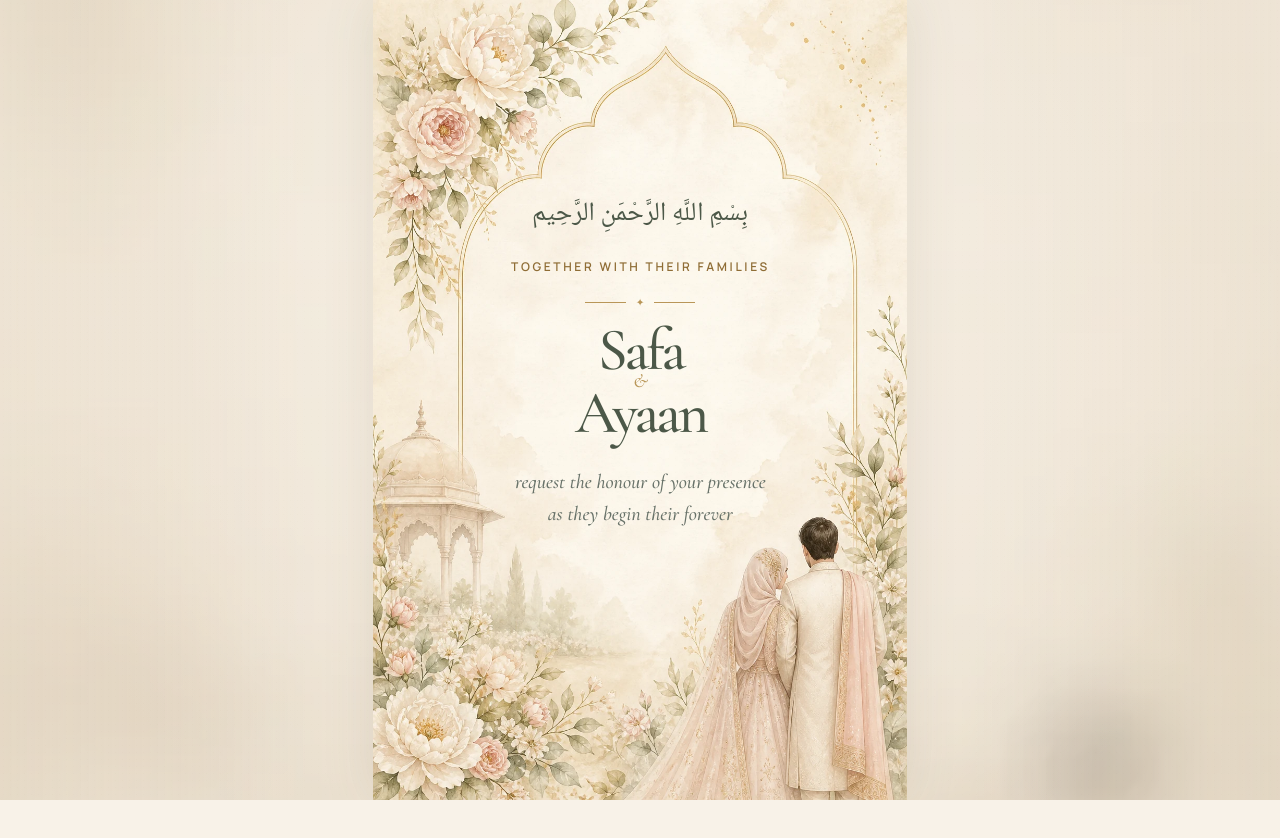
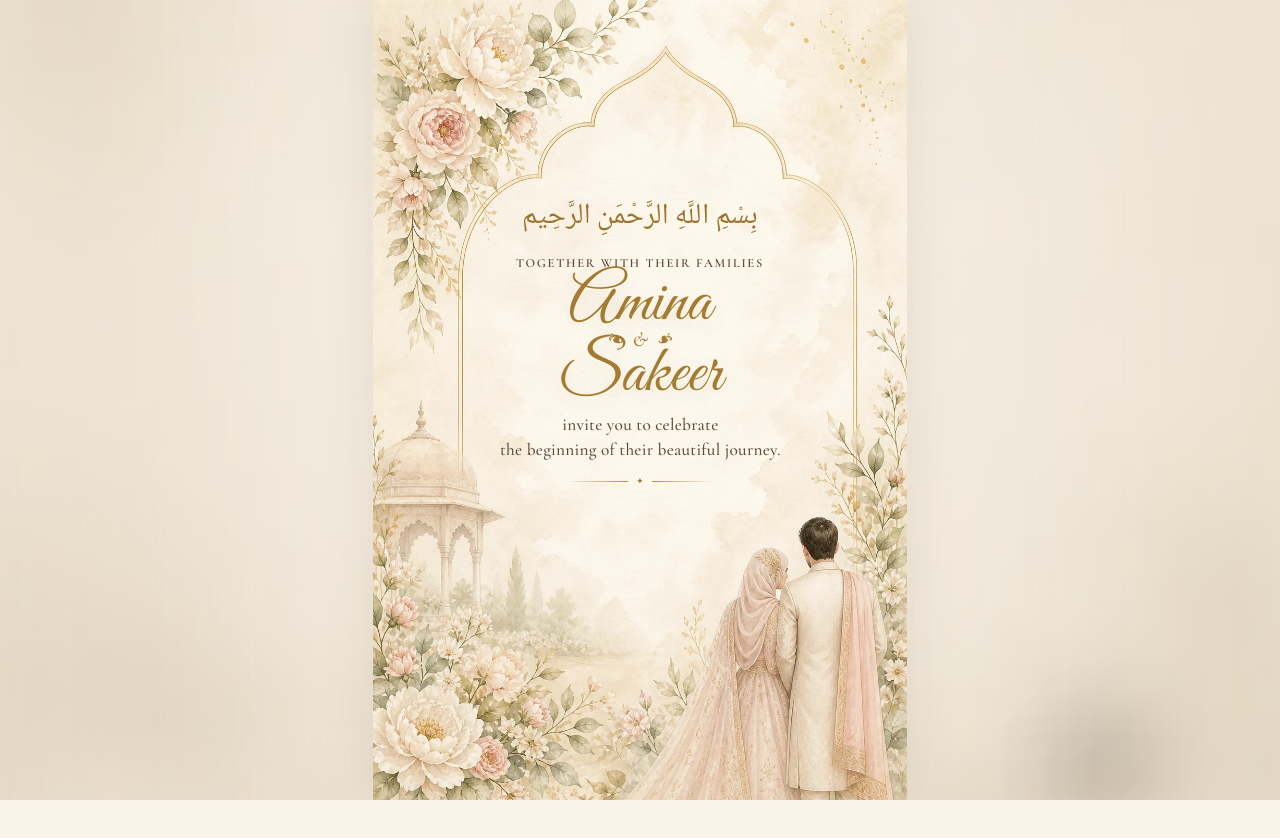
Before and after one commit to sakeerHussain/Wedding-Invitation, a Next.js app: page / in a window 1280 px wide. Both pictures are taken after a click on the button "SA". Shown: the top 838 px of the page. Built offline with nearby package versions, Linux system fonts and the light colour scheme.

Commit message:
Redesign invitation card typography

```diff
--- a/app/globals.css
+++ b/app/globals.css
@@ -1,4 +1,4 @@
-@import url('https://fonts.googleapis.com/css2?family=Cormorant+Garamond:ital,wght@0,400;0,500;0,600;1,500&family=Manrope:wght@400;500;600&family=Noto+Naskh+Arabic:wght@500&display=swap');
+@import url('https://fonts.googleapis.com/css2?family=Cormorant+Garamond:ital,wght@0,400;0,500;0,600;1,500&family=Great+Vibes&family=Manrope:wght@400;500;600&family=Noto+Naskh+Arabic:wght@500&display=swap');
 @import "tailwindcss";
 
 :root { --ivory:#f8f2e8; --paper:#fdfaf3; --green:#4c5848; --green-2:#66715e; --gold:#b99658; --blush:#d6aaa0; --ink:#4a4c43; }
@@ -56,22 +56,27 @@ button:focus-visible,a:focus-visible,[tabindex="-1"]:focus-visible { outline:3px
 .invitation--open .arch__inner > :nth-child(5) { animation-delay:1.57s; }
 .card-secondary { opacity:0; transform:translateY(18px) scale(.98); pointer-events:none; }
 .invitation--celebrating .card-secondary { animation:detailContentIn .75s cubic-bezier(.2,.75,.25,1) forwards; pointer-events:auto; }
-.invitation--celebrating .date-lockup { animation-delay:.1s; }
-.invitation--celebrating .verse { animation-delay:.24s; }
-.invitation--celebrating .verse-ref { animation-delay:.36s; }
+.invitation--celebrating .invitation-facts { animation-delay:.1s; }
+.invitation--celebrating .card-blessing { animation-delay:.3s; }
 .card-reveal-action { position:absolute; z-index:8; inset:0; padding:0; border:0; background:transparent; cursor:pointer; }
 .floral-shower { position:fixed; z-index:30; inset:0; overflow:hidden; pointer-events:none; contain:layout style paint; }
 .floral-piece { --piece-x:50vw; --piece-delay:0s; --piece-duration:6s; --piece-drift:20vw; --piece-rotation:0deg; position:absolute; top:-9vh; left:var(--piece-x); width:12px; height:20px; opacity:0; transform-origin:50% 20%; will-change:transform,opacity; backface-visibility:hidden; animation:floralFall var(--piece-duration) linear var(--piece-delay) infinite both; }
 .floral-piece--0 { border-radius:90% 10% 90% 10%; background:linear-gradient(145deg,#73806b,#aab49d); box-shadow:inset 1px 0 #f4ead8a0; }
 .floral-piece--1 { width:13px; height:13px; border-radius:70% 30% 65% 35%; background:linear-gradient(145deg,#e8c2b8,#f6ddd5); box-shadow:0 0 0 2px #fff7ed70; }
 .floral-piece--2 { width:10px; height:17px; border-radius:100% 0 100% 0; background:linear-gradient(145deg,#d9ba7b,#f0d9a8); }
-.bismillah { margin:0 0 1.3rem; font:500 clamp(1.15rem,2.2vw,1.65rem) "Noto Naskh Arabic",serif; color:var(--green); }
-.ornament { width:110px; display:flex; align-items:center; gap:10px; margin:1.2rem 0; color:var(--gold); }.ornament:before,.ornament:after { content:""; height:1px; flex:1; background:var(--gold); }.ornament span { font-size:.65rem; }
-h1 { margin:0; display:flex; flex-direction:column; font:500 clamp(3.7rem,7.5vh,6rem)/.68 "Cormorant Garamond",serif; color:var(--green); letter-spacing:-.055em; text-shadow:0 2px 16px #fffaf0; }
-h1 small { margin:.24em 0; color:var(--gold); font-size:.32em; font-style:italic; letter-spacing:0; }
-.invitation-copy { margin:2rem 0 1.4rem; font:italic 500 clamp(1rem,1.7vw,1.25rem)/1.6 "Cormorant Garamond",serif; color:#687269; }
-.date-lockup { display:flex; align-items:center; gap:1.1rem; color:var(--green); text-transform:uppercase; }.date-lockup strong { padding:0 1.1rem; border-left:1px solid #c1a36c;border-right:1px solid #c1a36c; font:500 clamp(1rem,2vw,1.3rem) "Cormorant Garamond",serif; letter-spacing:.14em; }.date-lockup span { font-size:.75rem; letter-spacing:.11em; }
-.verse { margin:2rem 0 .2rem; font:italic 500 .98rem "Cormorant Garamond",serif; color:#59645c; }.verse-ref { color:#8f6d35; font-size:.72rem; letter-spacing:.13em; text-transform:uppercase; }
+.bismillah { margin:0 0 .9rem; font:500 clamp(1.2rem,2.4vw,1.8rem) "Noto Naskh Arabic",serif; color:#9b742f; text-shadow:0 1px #fff8e9; }
+.card-family-line { margin:0; color:#5d4936; font:600 clamp(.65rem,1.1vw,.78rem)/1.4 "Cormorant Garamond",serif; letter-spacing:.14em; text-transform:uppercase; }
+.couple-names-focus { outline:none; }
+.couple-names { margin:.65rem 0 .45rem; display:flex; flex-direction:column; align-items:center; font:400 clamp(3.8rem,8.5vh,6.6rem)/.62 "Great Vibes","Cormorant Garamond",serif; color:#a47b31; letter-spacing:0; text-shadow:0 2px 1px #fff8e8,0 6px 18px #795d2420; }
+.couple-names small { min-width:9rem; margin:.2em 0 .18em; display:flex; align-items:center; justify-content:center; gap:.55rem; color:#a47b31; font:400 .3em/1 "Cormorant Garamond",serif; }
+.couple-names small i { font-style:normal; transform:rotate(20deg); }.couple-names small i:last-child { transform:scaleX(-1) rotate(20deg); }.couple-names small b { font-weight:400;font-style:italic; }
+.invitation-copy { margin:.55rem 0 .45rem; font:500 clamp(.9rem,1.55vw,1.08rem)/1.45 "Cormorant Garamond",serif; color:#5e4b3d; letter-spacing:.015em; }
+.card-divider { width:min(9rem,55%); display:flex; align-items:center; gap:.5rem; margin:.35rem auto; color:#a67b2c; }.card-divider:before,.card-divider:after { content:""; height:1px; flex:1; background:linear-gradient(90deg,transparent,#b58a3c); }.card-divider:after { background:linear-gradient(90deg,#b58a3c,transparent); }.card-divider span { font-size:.55rem; }
+.invitation-facts { width:min(27rem,94%); display:grid; gap:.4rem; margin:.2rem auto 0; }
+.invitation-meta-row { display:grid; grid-template-columns:2.2rem minmax(0,1fr); gap:.65rem; align-items:center; text-align:left; padding:.28rem 0; border-bottom:1px solid #b58a3c3d; }
+.invitation-meta-row:last-child { border-bottom:0; }.invitation-meta-row__icon { display:grid; place-items:center; width:2rem; aspect-ratio:1; color:#a67b2c; font:500 1.35rem "Cormorant Garamond",serif; }
+.invitation-meta-row strong { display:block; color:#735936; font:600 .65rem/1.2 "Cormorant Garamond",serif; letter-spacing:.14em; text-transform:uppercase; }.invitation-meta-row p { margin:.08rem 0 0; color:#4f4035; font:500 .86rem/1.22 "Cormorant Garamond",serif; }.invitation-meta-row small { display:block; color:#6c5b4d; font:500 .68rem/1.25 "Cormorant Garamond",serif; }
+.card-blessing { margin-top:.05rem; color:#5b493b; }.card-blessing .card-divider { margin:.2rem auto; }.card-blessing p { margin:.1rem 0; font:500 .9rem/1.25 "Cormorant Garamond",serif; letter-spacing:.035em; }.card-blessing>span { color:#b3883d; font-size:.65rem; }.card-blessing small { display:block; max-width:23rem; margin:.12rem auto 0; color:#786650; font:italic 500 .58rem/1.25 "Cormorant Garamond",serif; }
 
 .details { --details-gutter:max(5vw,1.5rem); position:relative; z-index:7; margin-top:-55vh; padding:11rem var(--details-gutter) 0; border-radius:48px 48px 0 0; background:linear-gradient(180deg,#f9f3e9c7 0,#faf6eee8 18rem,#f1e7daf5 100%); box-shadow:0 -28px 70px #67564226; overflow:hidden; }
 .details:before { content:""; position:absolute; z-index:1; width:480px; aspect-ratio:1; right:-260px; top:110px; border:1px solid #b38a4c45; border-radius:50%; box-shadow:0 0 0 28px #b38a4c12,0 0 0 55px #b38a4c0b; }
@@ -103,6 +108,17 @@ footer { margin:0 calc(0px - var(--details-gutter));padding:7rem 2rem 5rem;text-
   .hero-art-stage{filter:none;transition:opacity .05s linear}
   .floral-piece:nth-child(n+19){display:none}
   .floral-piece--1{box-shadow:none}
+  .bismillah{margin-bottom:.42rem;font-size:clamp(.88rem,3.8vw,1.05rem)}
+  .card-family-line{font-size:clamp(.52rem,2.25vw,.64rem);letter-spacing:.11em}
+  .couple-names{margin:.42rem 0 .28rem;font-size:clamp(3.25rem,14vw,4.65rem);line-height:.6}
+  .couple-names small{min-width:7rem;margin:.16em 0}
+  .invitation-copy{margin:.38rem 0 .28rem;font-size:clamp(.78rem,3.5vw,.94rem);line-height:1.32}
+  .card-divider{margin:.24rem auto}
+  .invitation-facts{width:96%;gap:.12rem;margin-top:.05rem}
+  .invitation-meta-row{grid-template-columns:1.7rem minmax(0,1fr);gap:.42rem;padding:.16rem 0}
+  .invitation-meta-row__icon{width:1.6rem;font-size:1.05rem}
+  .invitation-meta-row strong{font-size:.53rem}.invitation-meta-row p{font-size:.73rem}.invitation-meta-row small{font-size:.58rem}
+  .card-blessing p{font-size:.77rem}.card-blessing small{font-size:.51rem}
   .hero__fixed{
     min-height:100svh;
     height:100dvh;
@@ -253,7 +269,7 @@ footer { margin:0 calc(0px - var(--details-gutter));padding:7rem 2rem 5rem;text-
     translate:-50% 0;
   }
   .arch__inner{
-    padding-top:clamp(8rem,20dvh,11rem);
+    padding-top:clamp(6.5rem,16dvh,9rem);
     padding-inline:0;
   }
 }
--- a/app/invitation-data.ts
+++ b/app/invitation-data.ts
@@ -12,47 +12,47 @@ export type WeddingEvent = {
 
 export const invitationData = {
   couple: {
-    bride: "Safa",
-    groom: "Ayaan",
+    bride: "Amina",
+    groom: "Sakeer",
     initials: "S & A",
     sealInitials: "SA",
   },
-  ceremonyDate: "14 · 11 · 26",
-  ceremonyTime: "4:30 PM",
+  ceremonyDate: "24 · 12 · 26",
+  ceremonyTime: "11:00 AM onwards",
   verse: "And He placed between you affection and mercy.",
   verseReference: "Qur’an 30:21",
   venue: {
-    name: "Noor Palace",
-    hall: "Garden Hall",
-    address: "12 Crescent Road, Bengaluru, Karnataka",
+    name: "Sana Auditorium",
+    hall: "Marriage Hall",
+    address: "Kallumthazham, kollam, Kerala",
   },
   rsvp: {
     phone: "",
-    message: "Assalamu alaikum, I would like to RSVP for Safa and Ayaan’s wedding.",
+    message: "Assalamu alaikum, I would like to RSVP for Amina and Sakeer’s wedding.",
   },
   events: [
     {
       number: "01",
       title: "Nikah",
-      day: "Saturday",
-      date: "14 November 2026",
-      dateTime: "2026-11-14T16:30:00+05:30",
-      time: "After Asr · 4:30 PM",
+      day: "Thursday",
+      date: "24 December 2026",
+      dateTime: "2026-12-24T11:00:00+05:30",
+      time: "11:00 AM onwards",
       note: "Followed by dua and refreshments",
-      calendarStart: "20261114T110000Z",
-      calendarEnd: "20261114T130000Z",
+      calendarStart: "20261224T053000Z",
+      calendarEnd: "20261224T073000Z",
     },
-    {
-      number: "02",
-      title: "Walima",
-      day: "Sunday",
-      date: "15 November 2026",
-      dateTime: "2026-11-15T19:00:00+05:30",
-      time: "7:00 PM onwards",
-      note: "Dinner will be served at 8:00 PM",
-      calendarStart: "20261115T133000Z",
-      calendarEnd: "20261115T163000Z",
-    },
+    // {
+    //   number: "02",
+    //   title: "Walima",
+    //   day: "Sunday",
+    //   date: "15 November 2026",
+    //   dateTime: "2026-11-15T19:00:00+05:30",
+    //   time: "7:00 PM onwards",
+    //   note: "Dinner will be served at 8:00 PM",
+    //   calendarStart: "20261115T133000Z",
+    //   calendarEnd: "20261115T163000Z",
+    // },
   ] satisfies WeddingEvent[],
 } as const;
 
--- a/app/page.tsx
+++ b/app/page.tsx
@@ -3,6 +3,40 @@
 import { useEffect, useRef, useState, type CSSProperties } from "react";
 import Image from "next/image";
 import { invitationData, venueLabel, venueMapUrl, type WeddingEvent } from "./invitation-data";
+
+type InvitationMetaRowProps = {
+  icon: string;
+  label: string;
+  primary: string;
+  secondary?: string;
+};
+
+function OrnamentalDivider() {
+  return <div className="card-divider" aria-hidden="true"><span>✦</span></div>;
+}
+
+function CoupleNames({ bride, groom }: { bride: string; groom: string }) {
+  return (
+    <h1 className="couple-names">
+      <span>{bride}</span>
+      <small><i aria-hidden="true">❧</i><b>&amp;</b><i aria-hidden="true">❧</i></small>
+      <span>{groom}</span>
+    </h1>
+  );
+}
+
+function InvitationMetaRow({ icon, label, primary, secondary }: InvitationMetaRowProps) {
+  return (
+    <div className="invitation-meta-row">
+      <span className="invitation-meta-row__icon" aria-hidden="true">{icon}</span>
+      <div>
+        <strong>{label}</strong>
+        <p>{primary}</p>
+        {secondary && <small>{secondary}</small>}
+      </div>
+    </div>
+  );
+}
 
 const floralShowerPieces = Array.from({ length: 30 }, (_, index) => {
   const kind = index % 3;
@@ -18,17 +52,18 @@ const floralShowerPieces = Array.from({ length: 30 }, (_, index) => {
 });
 
 function downloadCalendar(event: WeddingEvent) {
+  const { bride, groom } = invitationData.couple;
   const lines = [
     "BEGIN:VCALENDAR",
     "VERSION:2.0",
-    "PRODID:-//Safa and Ayaan//Wedding Invitation//EN",
+    `PRODID:-//${bride} and ${groom}//Wedding Invitation//EN`,
     "CALSCALE:GREGORIAN",
     "BEGIN:VEVENT",
-    `UID:${event.title.toLowerCase()}-safa-ayaan-2026@wedding-invitation`,
+    `UID:${event.title.toLowerCase()}-${bride.toLowerCase()}-${groom.toLowerCase()}-2026@wedding-invitation`,
     `DTSTAMP:${new Date().toISOString().replace(/[-:]/g, "").replace(/\.\d{3}/, "")}`,
     `DTSTART:${event.calendarStart}`,
     `DTEND:${event.calendarEnd}`,
-    `SUMMARY:${event.title} — Safa & Ayaan`,
+    `SUMMARY:${event.title} — ${bride} & ${groom}`,
     `LOCATION:${venueLabel.replace(/,/g, "\\,")}`,
     `DESCRIPTION:${event.note}`,
     "END:VEVENT",
@@ -37,7 +72,7 @@ function downloadCalendar(event: WeddingEvent) {
   const url = URL.createObjectURL(new Blob([lines.join("\r\n")], { type: "text/calendar;charset=utf-8" }));
   const link = document.createElement("a");
   link.href = url;
-  link.download = `safa-ayaan-${event.title.toLowerCase()}.ics`;
+  link.download = `${bride.toLowerCase()}-${groom.toLowerCase()}-${event.title.toLowerCase()}.ics`;
   link.click();
   window.setTimeout(() => URL.revokeObjectURL(url), 500);
 }
@@ -46,7 +81,7 @@ export default function Home() {
   const [opened, setOpened] = useState(false);
   const [detailsRevealed, setDetailsRevealed] = useState(false);
   const heroRef = useRef<HTMLElement>(null);
-  const headingRef = useRef<HTMLHeadingElement>(null);
+  const headingRef = useRef<HTMLDivElement>(null);
   const showerRef = useRef<HTMLDivElement>(null);
   const showerAnimationsRef = useRef<Animation[]>([]);
   const showerPhaseRef = useRef(-1);
@@ -214,15 +249,25 @@ export default function Home() {
             <div className="arch">
               <div className="arch__inner">
                 <p className="bismillah" lang="ar" dir="rtl">بِسْمِ اللَّهِ الرَّحْمَنِ الرَّحِيم</p>
-                <p className="eyebrow">Together with their families</p>
-                <div className="ornament" aria-hidden="true"><span>✦</span></div>
-                <h1 ref={headingRef} tabIndex={-1}><span>{couple.bride}</span><small>&amp;</small><span>{couple.groom}</span></h1>
-                <p className="invitation-copy">request the honour of your presence<br />as they begin their forever</p>
-                <div className="date-lockup card-secondary">
-                  <span>{events[0].day}</span><strong>{invitationData.ceremonyDate}</strong><span>{invitationData.ceremonyTime}</span>
+                <p className="card-family-line">Together with their families</p>
+                <div ref={headingRef} tabIndex={-1} className="couple-names-focus">
+                  <CoupleNames bride={couple.bride} groom={couple.groom} />
                 </div>
-                <p className="verse card-secondary">“{invitationData.verse}”</p>
-                <span className="verse-ref card-secondary">{invitationData.verseReference}</span>
+                <p className="invitation-copy">invite you to celebrate<br />the beginning of their beautiful journey.</p>
+                <OrnamentalDivider />
+
+                <div className="invitation-facts card-secondary" aria-hidden={!detailsRevealed}>
+                  <InvitationMetaRow icon="▦" label="Date" primary={`${events[0].day}, ${events[0].date}`} />
+                  <InvitationMetaRow icon="◷" label="Time" primary={events[0].time} />
+                  <InvitationMetaRow icon="⌖" label="Venue" primary={venue.name} secondary={`${venue.hall} · ${venue.address}`} />
+                </div>
+
+                <div className="card-blessing card-secondary" aria-hidden={!detailsRevealed}>
+                  <OrnamentalDivider />
+                  <p>Your presence will be<br />our greatest blessing.</p>
+                  <span aria-hidden="true">♥</span>
+                  <small>“{invitationData.verse}” · {invitationData.verseReference}</small>
+                </div>
               </div>
             </div>
             {opened && !detailsRevealed && (
```
Also changed, not shown: app/layout.tsx (+5 -5 lines), 1 other file (tests, documents, lock files or other folders).
